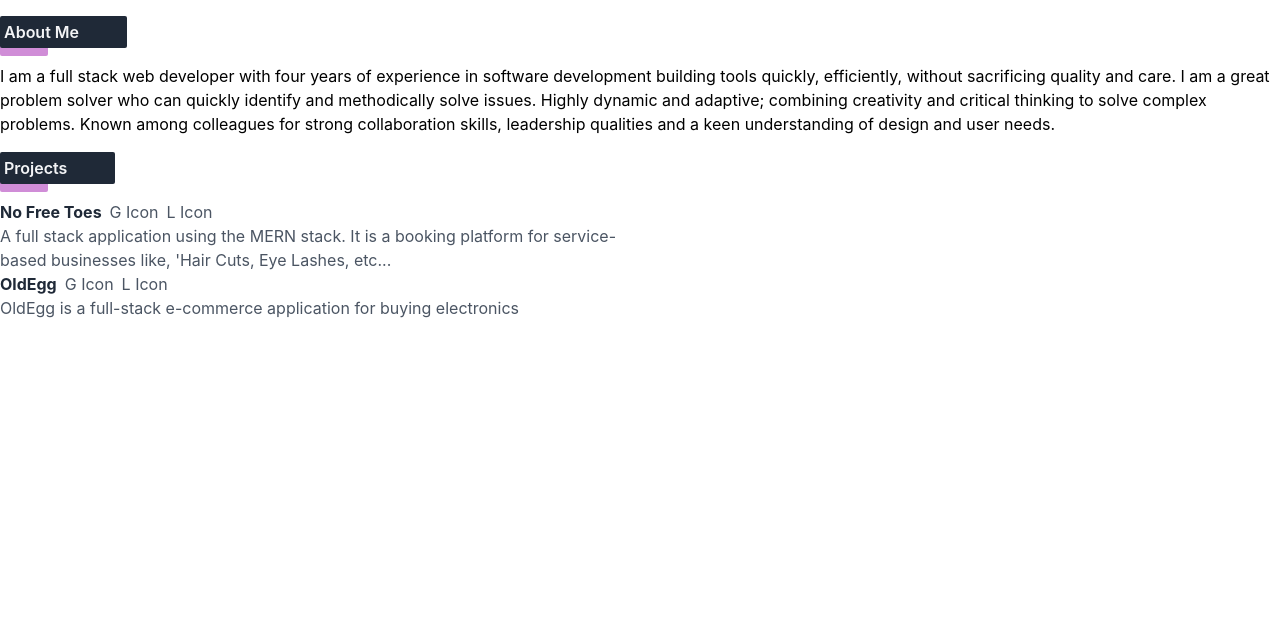
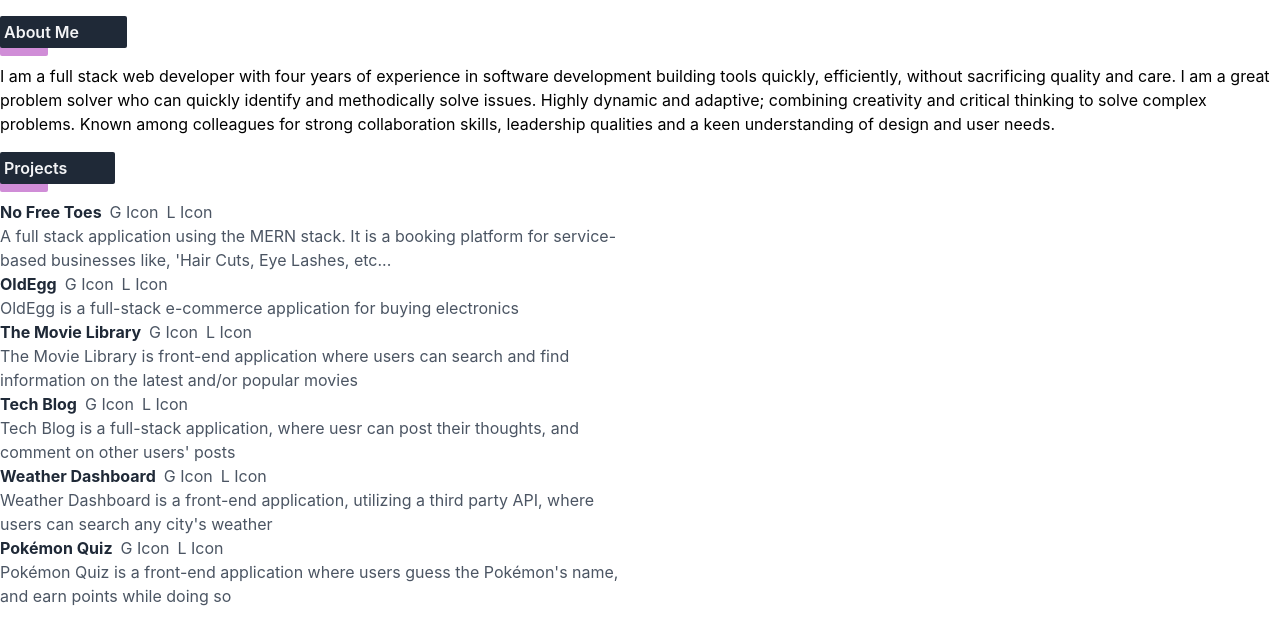
Before and after one commit to brianalegre/Resume, a React (Create React App) app: page / in a window 1280 px wide. Shown: the top 644 px of the page. Built offline with nearby package versions, Linux system fonts and the light colour scheme.

Commit message:
Updated Projects in resumeData.js

```diff
--- a/src/resumeData.js
+++ b/src/resumeData.js
@@ -18,6 +18,38 @@ const resumeData = [
                 "githubUrl": "https://github.com/brianalegre/OldEgg",
                 "primaryLanguage": "Javascript"
             },
+            {
+                "name": "The Movie Library",
+                "displayName": "The Movie Library",
+                "summary": "The Movie Library is front-end application where users can search and find information on the latest and/or popular movies",
+                "website": "https://brianalegre.github.io/Movie-Library/",
+                "githubUrl": "https://github.com/brianalegre/Movie-Library",
+                "primaryLanguage": "Javascript"
+            },
+            {
+                "name": "Tech Blog",
+                "displayName": "Tech Blog",
+                "summary": "Tech Blog is a full-stack application, where uesr can post their thoughts, and comment on other users' posts",
+                "website": "https://alegre-techblog.herokuapp.com/",
+                "githubUrl": "https://github.com/brianalegre/14-MVC-Techblog",
+                "primaryLanguage": "Javascript"
+            },
+            {
+                "name": "Weather Dashboard",
+                "displayName": "Weather Dashboard",
+                "summary": "Weather Dashboard is a front-end application, utilizing a third party API, where users can search any city's weather",
+                "website": "https://brianalegre.github.io/06-Server-Side-APIs-Homework/",
+                "githubUrl": "https://github.com/brianalegre/06-Server-Side-APIs-Homework",
+                "primaryLanguage": "Javascript"
+            },
+            {
+                "name": "Pokémon Quiz",
+                "displayName": "Pokémon Quiz",
+                "summary": "Pokémon Quiz is a front-end application where users guess the Pokémon's name, and earn points while doing so",
+                "website": "https://brianalegre.github.io/04-Web-APIs-Homework/",
+                "githubUrl": "https://github.com/brianalegre/04-Web-APIs-Homework",
+                "primaryLanguage": "Javascript"
+            },
         ]
     },
     {
```
